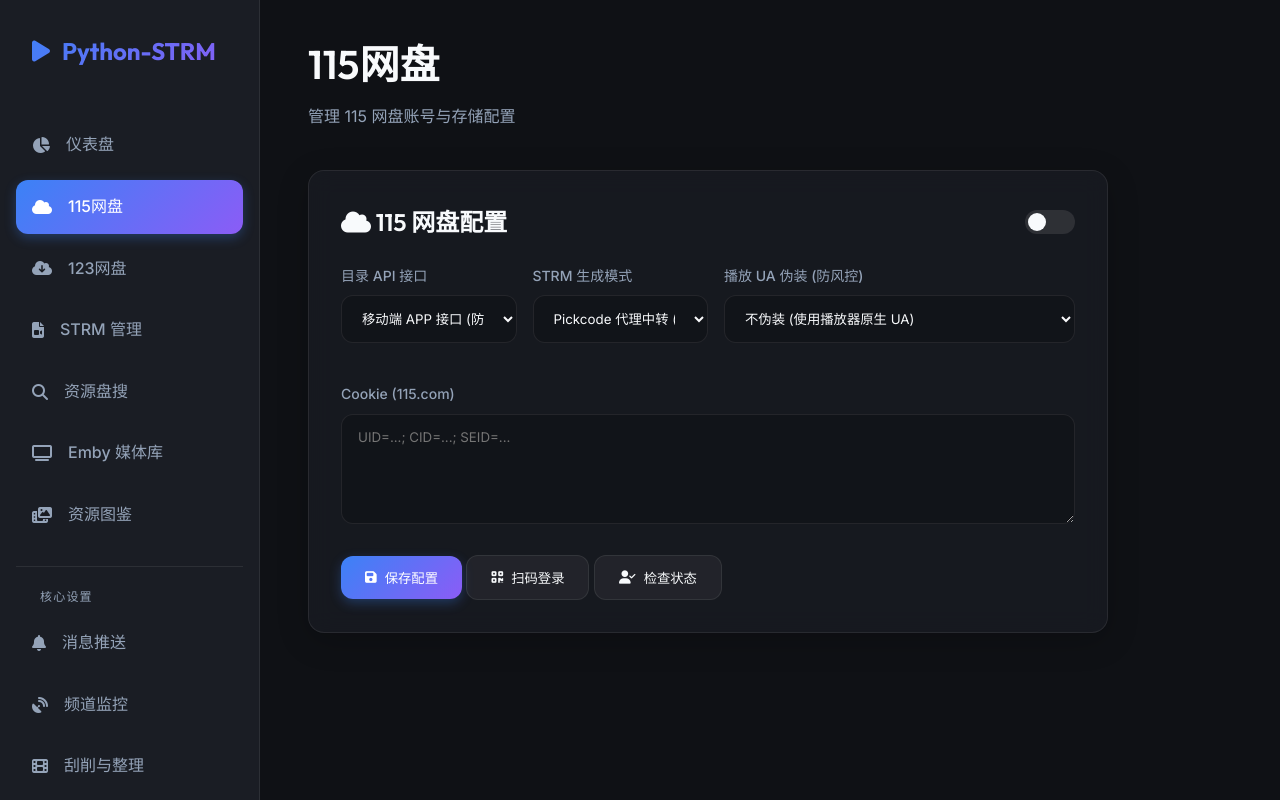
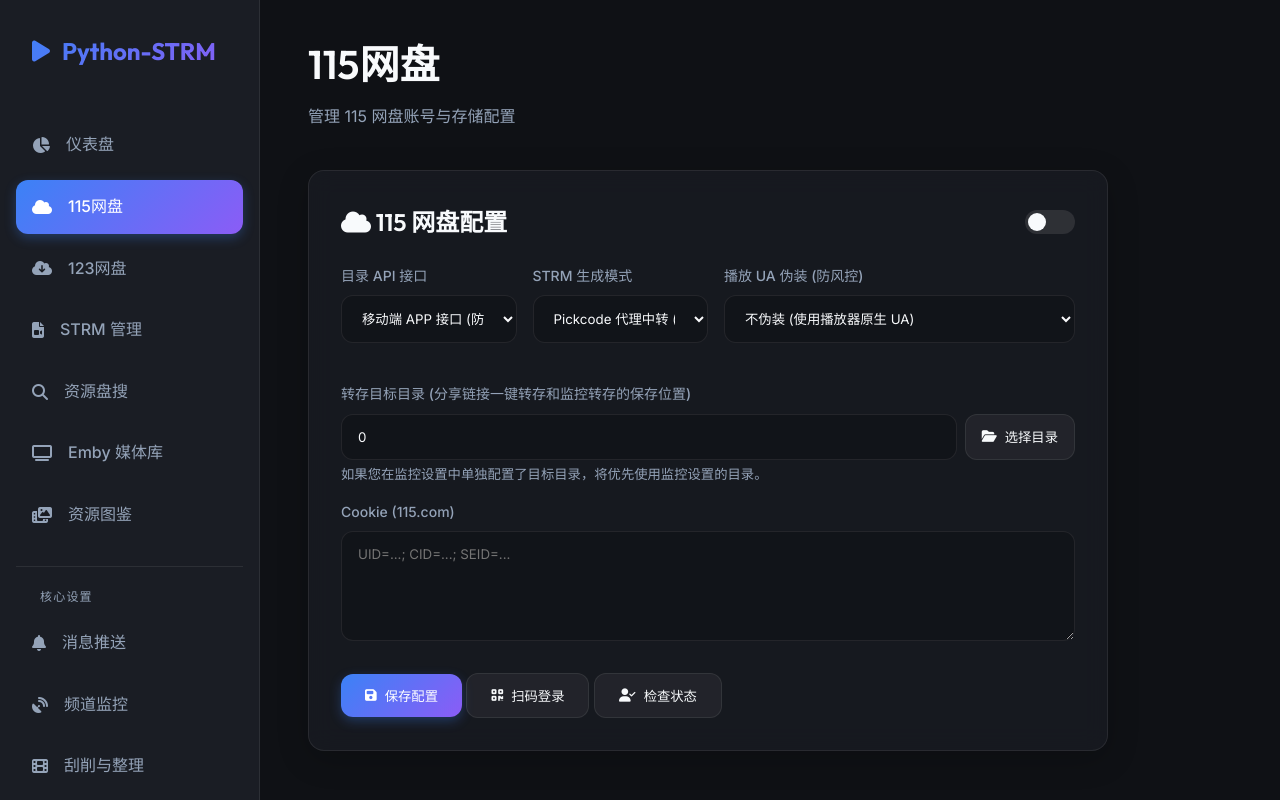
Before and after one commit to yous1r/python-strm, a FastAPI app: page /115 in a window 1280 px wide. Run offline with FastAPI, Linux system fonts and the light colour scheme.

Commit message:
feat(115): add target transfer directory selector to 115 settings page

```diff
--- a/app/config.py
+++ b/app/config.py
@@ -22,6 +22,7 @@ class Cloud115Config(BaseModel):
     strm_type: str = "pickcode"
     play_ua: str = ""
     api_type: str = "app"  # 'app' or 'web'
+    target_dir_id: str = "0"
     sync_dirs: List[SyncDirConfig] = []
 
 class Cloud123Config(BaseModel):
--- a/app/core/monitor/handler.py
+++ b/app/core/monitor/handler.py
@@ -23,11 +23,15 @@ async def handle_new_link(link_data: dict, source: str, **kwargs):
     target_dir_id = config.target_dir_id
     archive_dir_id = config.archive_dir_id
 
+    # 回退机制：如果监控配置中没有设置转存目录，则尝试使用 115 全局转存目录
+    if not target_dir_id or target_dir_id == "0":
+        target_dir_id = get_config().cloud115.target_dir_id
+
     share_url = link_data.get("url")
     receive_code = link_data.get("password", "")
 
     if not target_dir_id or target_dir_id == "0":
-        logger.warning("No target_dir_id configured for 115 auto-transfer. Skipping.")
+        logger.warning("No target_dir_id configured (neither in monitor nor 115 settings). Skipping.")
         return
 
     if not client_115.client:
--- a/app/web/templates/115.html
+++ b/app/web/templates/115.html
@@ -38,6 +38,16 @@
                     <option value="115disk/30.2.0 (Windows NT 10.0; Win64; x64)">115 官方客户端</option>
                 </select>
             </div>
+        </div>
+        <div class="form-group" style="margin-bottom: 1rem;">
+            <label class="form-label">转存目标目录 (分享链接一键转存和监控转存的保存位置)</label>
+            <div style="display: flex; gap: 0.5rem;">
+                <input type="text" id="c115_target_dir_id" class="form-control" placeholder="点击右侧按钮选择..." readonly>
+                <button type="button" class="btn btn-secondary" onclick="window.openDirectoryPicker(id => document.getElementById('c115_target_dir_id').value = id, '115')" style="white-space: nowrap; padding: 0.5rem 1rem;">
+                    <i class="fa-solid fa-folder-open"></i> 选择目录
+                </button>
+            </div>
+            <small style="color: var(--text-secondary); margin-top: 0.25rem; display: block;">如果您在监控设置中单独配置了目标目录，将优先使用监控设置的目录。</small>
         </div>
         <div class="form-group">
             <label class="form-label">Cookie (115.com)</label>
@@ -103,6 +113,7 @@ document.addEventListener('DOMContentLoaded', async () => {
             document.getElementById('c115_api_type').value = config.cloud115.api_type || "app";
             document.getElementById('c115_strm_type').value = config.cloud115.strm_type;
             document.getElementById('c115_play_ua').value = config.cloud115.play_ua || "";
+            document.getElementById('c115_target_dir_id').value = config.cloud115.target_dir_id || "0";
             document.getElementById('cookieInput').value = config.cloud115.cookie;
         }
     } catch (e) {
@@ -122,6 +133,7 @@ async function saveCookie() {
             api_type: document.getElementById('c115_api_type').value,
             strm_type: document.getElementById('c115_strm_type').value,
             play_ua: document.getElementById('c115_play_ua').value,
+            target_dir_id: document.getElementById('c115_target_dir_id').value || "0",
             cookie: document.getElementById('cookieInput').value
         }
     };
```
